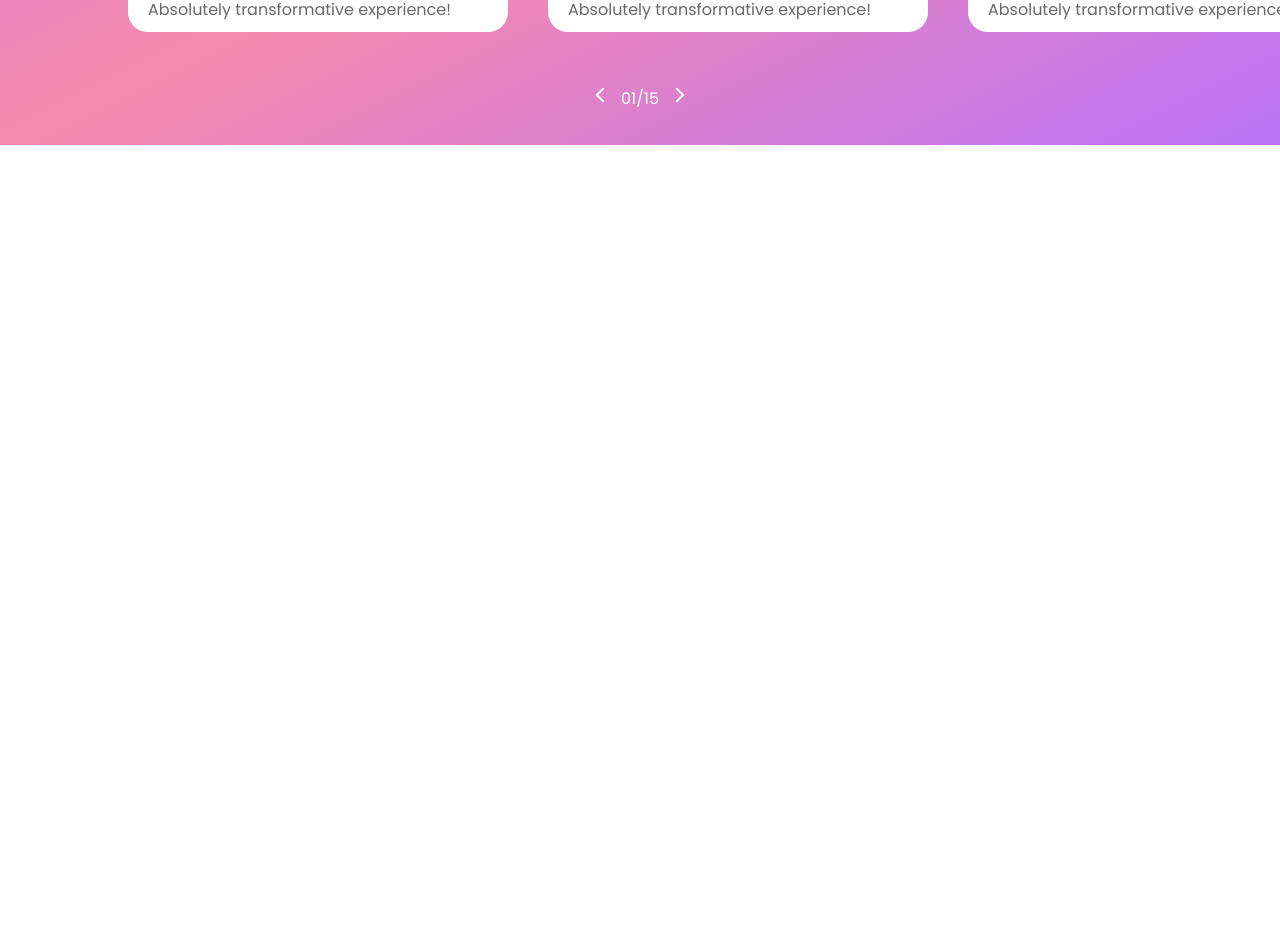
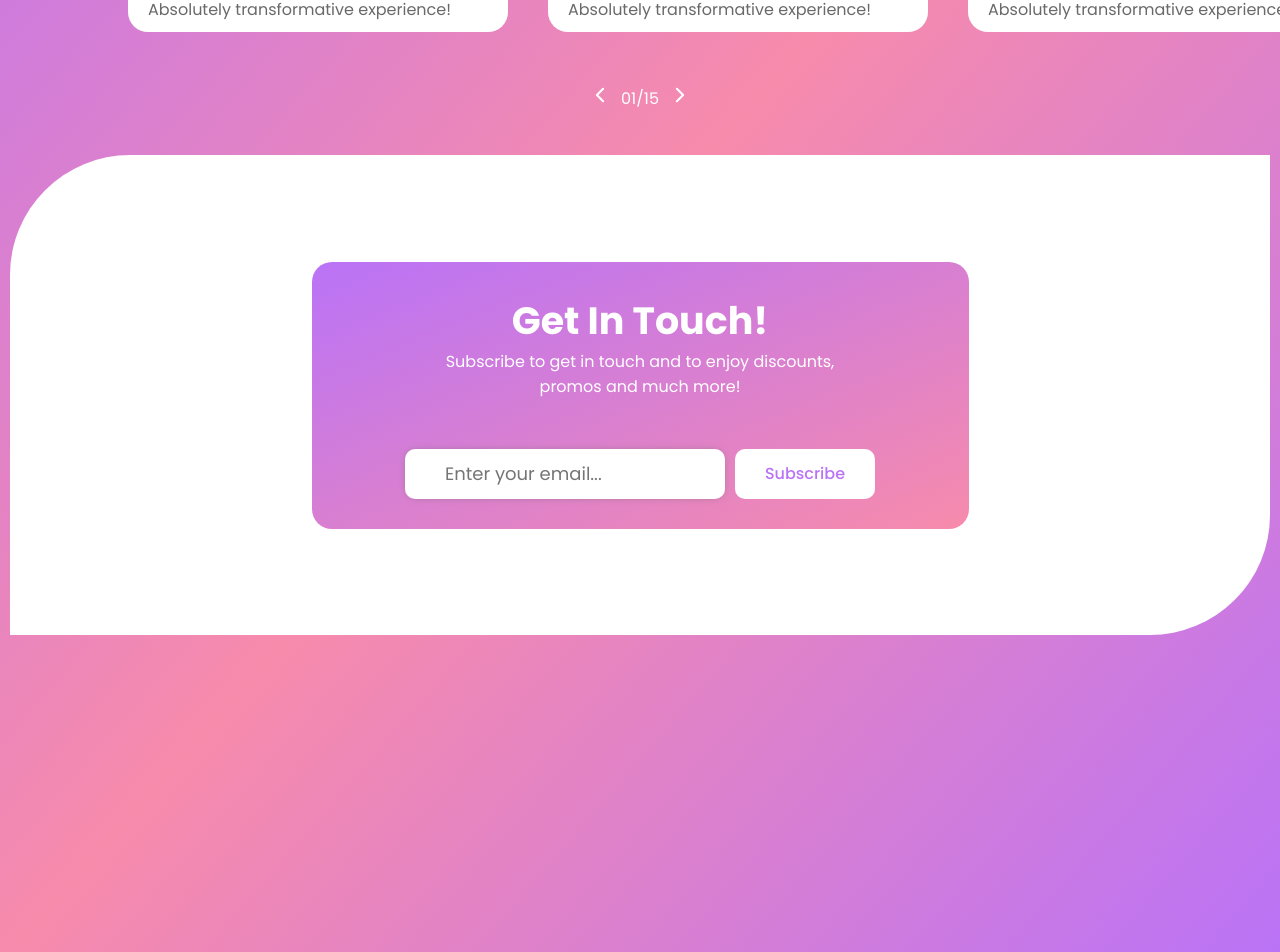
Before and after one commit to stefan-the-great/react-education-website, a React (Create React App) app: page / in a window 1280 px wide. Shown: the part 4073-5025 px from the top of the page. Before the commit the page ends 4218 px from the top, so only its background shows below. Built offline with nearby package versions, Linux system fonts and the light colour scheme; the HTML template or start-up script is replaced by a standard one.

Commit message:
Contact Section Complete

```diff
--- a/src/App.css
+++ b/src/App.css
@@ -552,3 +552,71 @@ section {
     cursor: pointer;
     font-size: 22px;
 }
+
+
+/* CONTACT SECTION */
+
+#contact {
+    background: white;
+    border-radius: 120px 0px 120px 0px;
+    /* width: 100%; */
+    height: 60vh;
+    margin: 10px;
+    display: flex;
+    align-items: center;
+    justify-content: center;
+    /* margin-bottom: 50px; */
+}
+
+#contact h2,
+#contact p {
+    text-align: center;
+    color: white;
+    max-width: 400px;
+}
+
+#contact .box {
+    padding: 30px 10px;
+    border-radius: 20px;
+    background: linear-gradient(to bottom right, #ba73f7, #f78bac);
+    width: 65%;
+    display: flex;
+    align-items: center;
+    justify-content: center;
+    flex-direction: column;
+}
+
+#contact .box form {
+    margin-top: 50px;
+    display: flex;
+    align-items: center;
+    justify-content: center;
+    gap: 10px;
+}
+
+#contact .box form input {
+    width: 25vw;
+    height: 50px;
+    outline: none;
+    border: none;
+    border-radius: 10px;
+    background: white;
+    box-shadow: 0px 0px 10px -4px dimgray;
+    padding: 0px 40px;
+    font-size: 18px;
+}
+
+#contact .box form button {
+    height: 50px;
+    outline: none;
+    font-size: 16px;
+    background: white;
+    color: #ba73f7;
+    /* background: #ba73f7; */
+    border: none;
+    /* border-radius: 5px; */
+}
+
+#footer {
+    height: 40vh;
+}
--- a/src/App.jsx
+++ b/src/App.jsx
@@ -45,7 +45,7 @@ function App() {
                     <p>Explore a transformative approach to skill development on our online learning platform. Uncover a new relm of learnng experiences and elevate your expertise in unique ways.</p>
                     <div className="action-buttons">
                         <div id="enroll-btn" className='gradient-btn'>
-                            <a href="#courses">Enroll Now</a>
+                            <a href="#popular-courses">Enroll Now</a>
                         </div>
                         <div id="whatIs-btn">
                             What's Etech?
@@ -358,7 +358,16 @@ function App() {
 
                 </section>
 
-                <section id='contact'></section>
+                <section id='contact'>
+                    <div className="box">
+                        <h2>Get In Touch!</h2>
+                        <p>Subscribe to get in touch and to enjoy discounts, promos and much more!</p>
+                        <form action="" method="">
+                            <input type="search" name="contact" id="contact-form" placeholder='Enter your email...' />
+                            <button type="" className='gradient-btn'>Subscribe</button>
+                        </form>
+                    </div>
+                </section>
 
                 <section id='footer'></section>
             </div>
```
